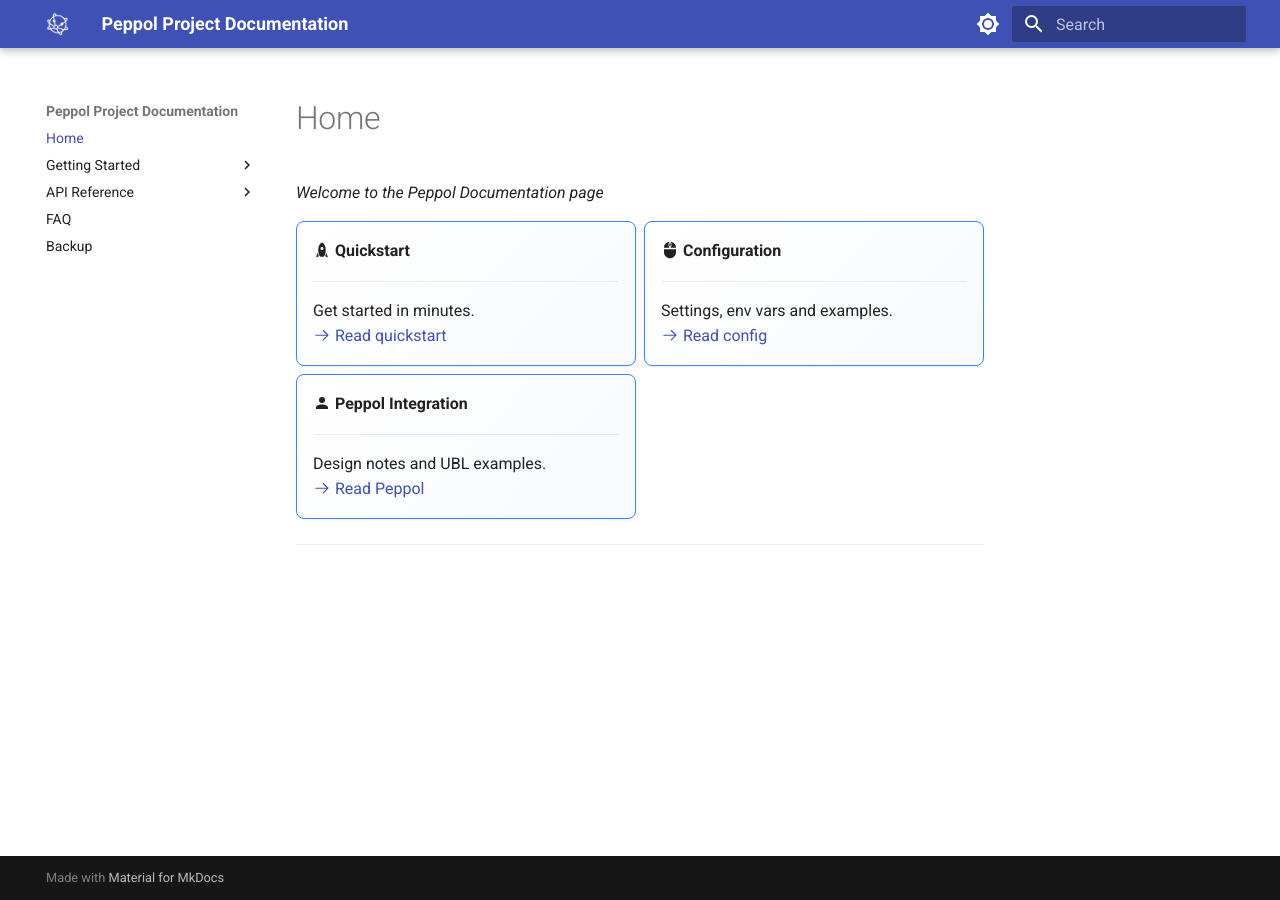
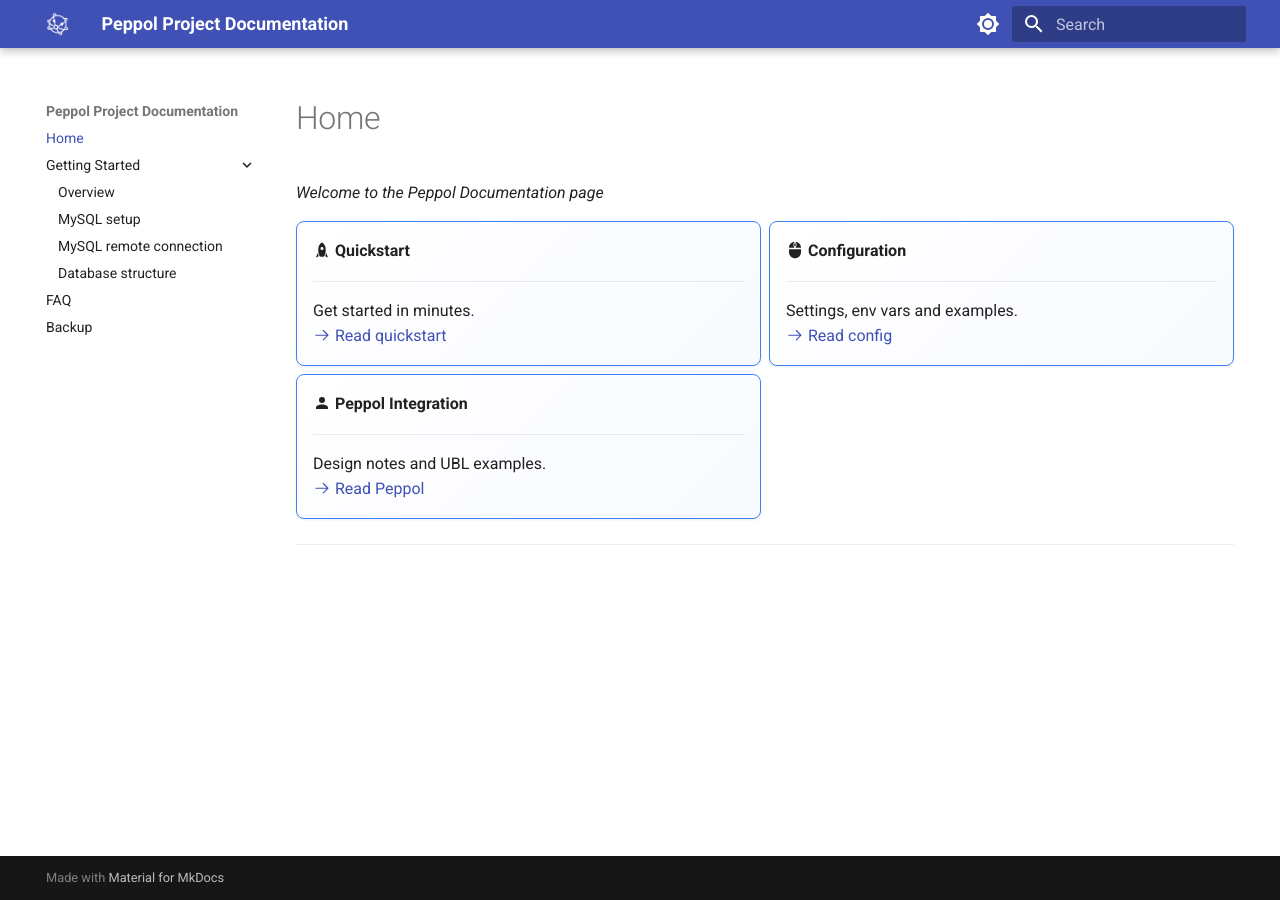
Before and after one commit to PeppolTest/test, an MkDocs documentation site: the page built from docs/index.md, in a window 1280 px wide. Built offline with MkDocs 1.6.1 and Material for MkDocs 9.7.7, drawn with Linux system fonts in a browser that asks for light colours.

```diff
--- a/mkdocs.yml
+++ b/mkdocs.yml
@@ -16,33 +16,16 @@ theme:
         icon: material/brightness-4
         name: Switch to light mode
 
-  # font:
-  #   text: Merriweather Sans
-  #   code: Red Hat Mono
-
-  # favicon: assets/favicon.ico
-
-  # features:
-  #   - navigation.tabs
-  #   - navigation.top
-  #   - navigation.sections
-  #   - search.highlight
-  #   - search.suggest
-  #   - toc.integrate
-  #   - content.grid
-  #   - content.code.annotate
-  #   - content.code.copy
-  #   - content.tabs.link
-
-  #   - header.autohide
-  #   - navigation.expand
-  #   - navigation.indexes
-  #   - navigation.tracking
-  #   - navigation.instant
-
   features:
     - content.code.annotate
     - content.tabs.link
+    - content.code.copy
+    - header.autohide
+    - navigation.expand
+    - search.highlight
+    - search.suggest
+    - toc.integrate
+    - navigation.instant
 
 nav:
   - Home: index.md
@@ -51,9 +34,6 @@ nav:
       - MySQL setup: getting-started/mysql-setup.md
       - MySQL remote connection: getting-started/remote-connection.md
       - Database structure: getting-started/database-structure.md
-  - API Reference:
-      - Overview: api/index.md
-      - Endpoints: api/endpoints.md
   - FAQ: faq.md
   - Backup: backup.md
 
@@ -68,8 +48,8 @@ markdown_extensions:
   - pymdownx.inlinehilite
   - pymdownx.snippets
   - pymdownx.superfences
-  - attr_list # enables {...} attribute lists
-  - md_in_html # allows Markdown inside raw HTML blocks
+  - attr_list
+  - md_in_html
   - pymdownx.tabbed:
       alternate_style: true
   - admonition
```
